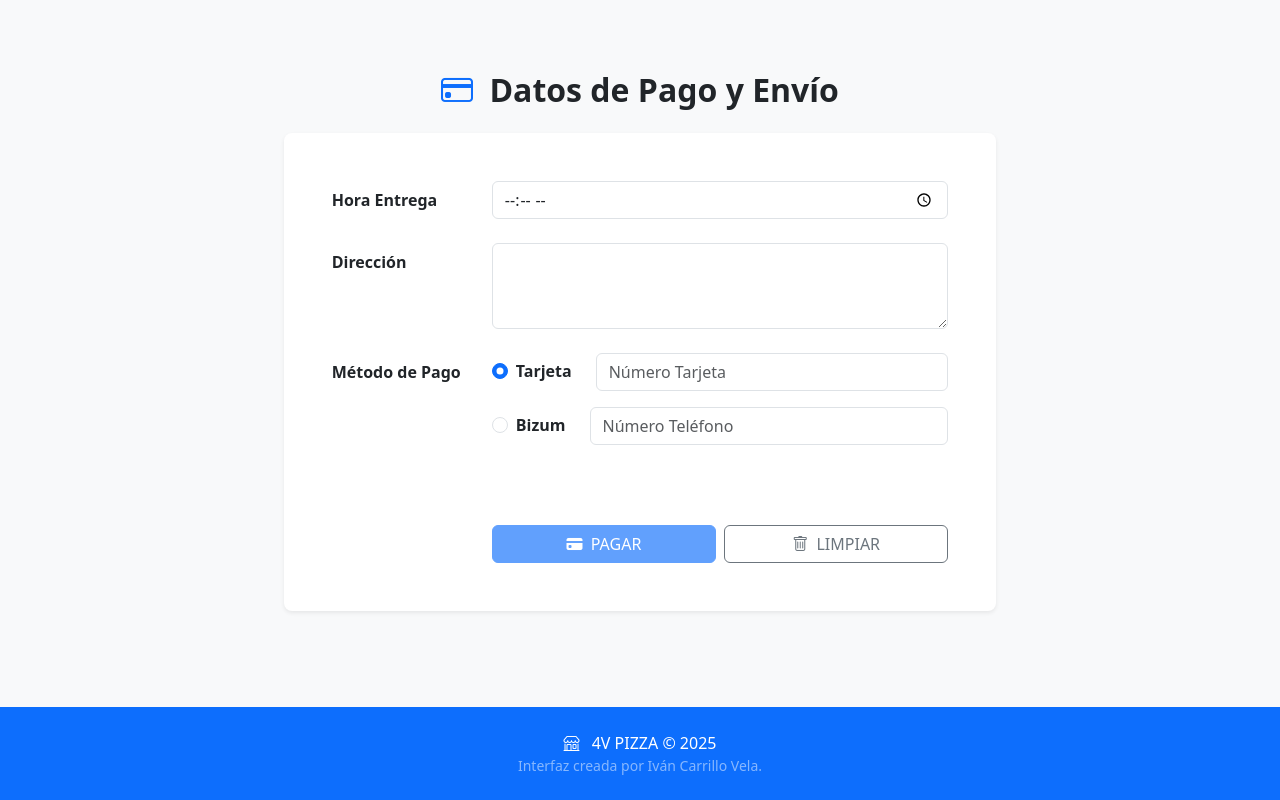
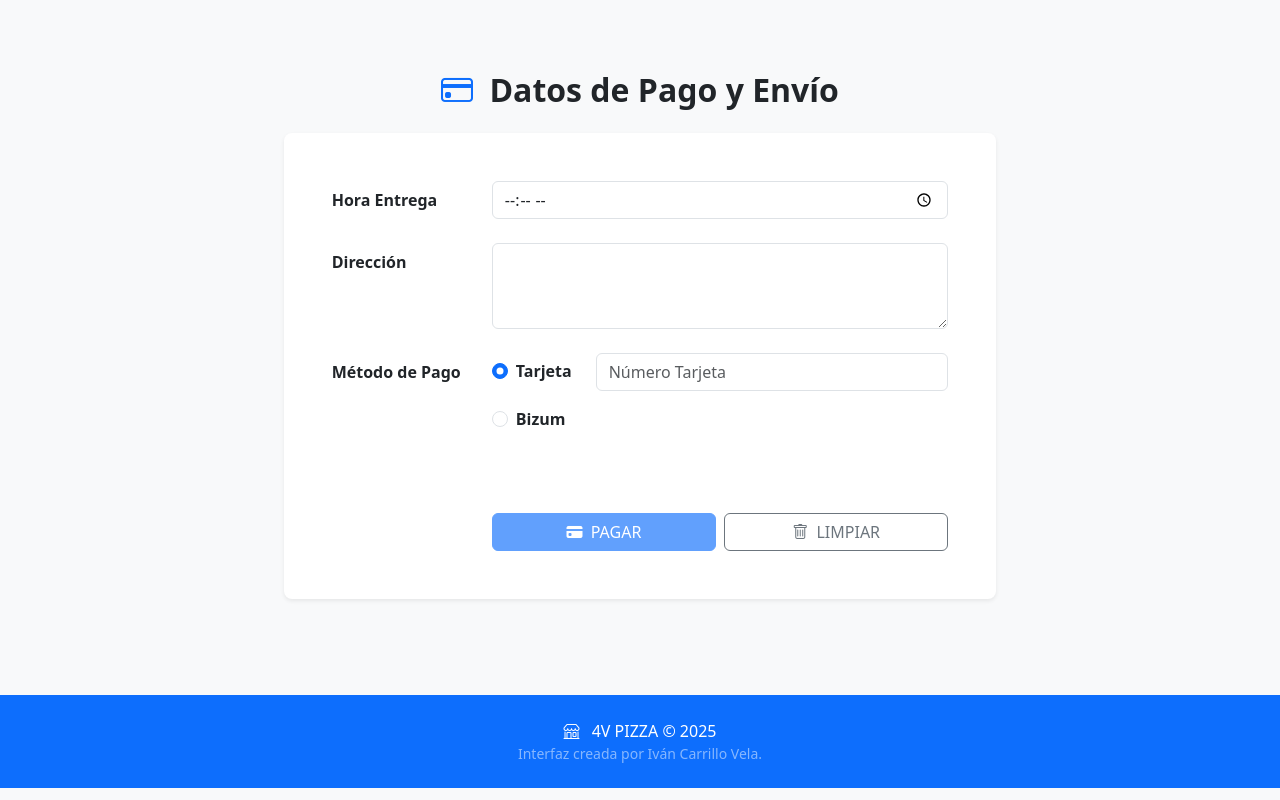
Before and after one commit to ivancarrillovela/Pizzeria, an Angular app: page / in a window 1280 px wide. Shown: the part 1364-2164 px from the top of the page. Built offline with nearby package versions, Linux system fonts and the light colour scheme.

Commit message:
feat: Add conditional input fields for payment methods in pago.html

```diff
--- a/src/app/pago/pago.html
+++ b/src/app/pago/pago.html
@@ -52,6 +52,7 @@
               </div>
             </div>
             <div class="col">
+              @if (metodoPago?.value === 'Tarjeta') {
               <input type="text" id="numeroTarjeta" class="form-control" formControlName="numeroTarjeta"
                 placeholder="Número Tarjeta">
 
@@ -65,6 +66,7 @@
                 }
               </div>
               }
+              }
             </div>
           </div>
 
@@ -77,6 +79,7 @@
               </div>
             </div>
             <div class="col">
+              @if (metodoPago?.value === 'Bizum') {
               <input type="tel" id="numeroTelefono" class="form-control" formControlName="numeroTelefono"
                 placeholder="Número Teléfono">
 
@@ -89,6 +92,7 @@
                 Debe introducir 9 dígitos numéricos.
                 }
               </div>
+              }
               }
             </div>
           </div>
```
